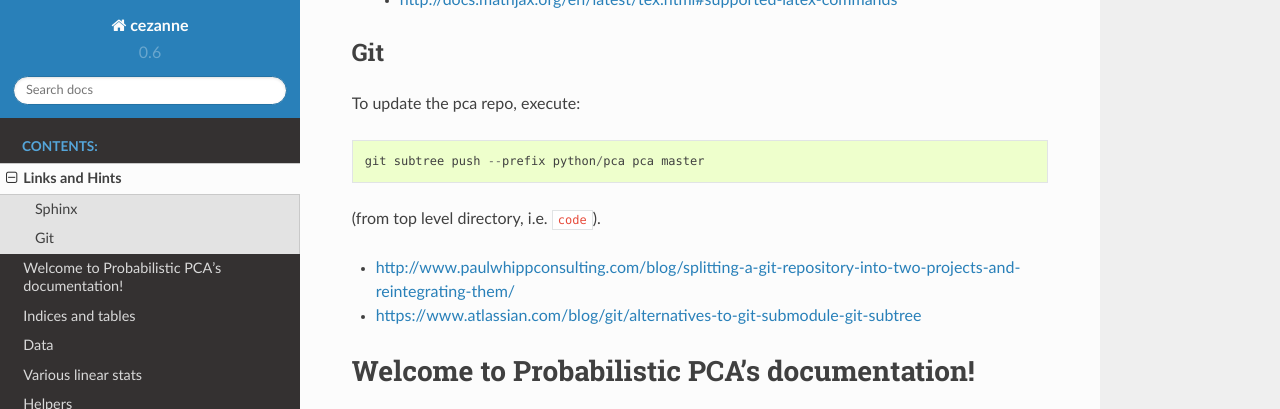
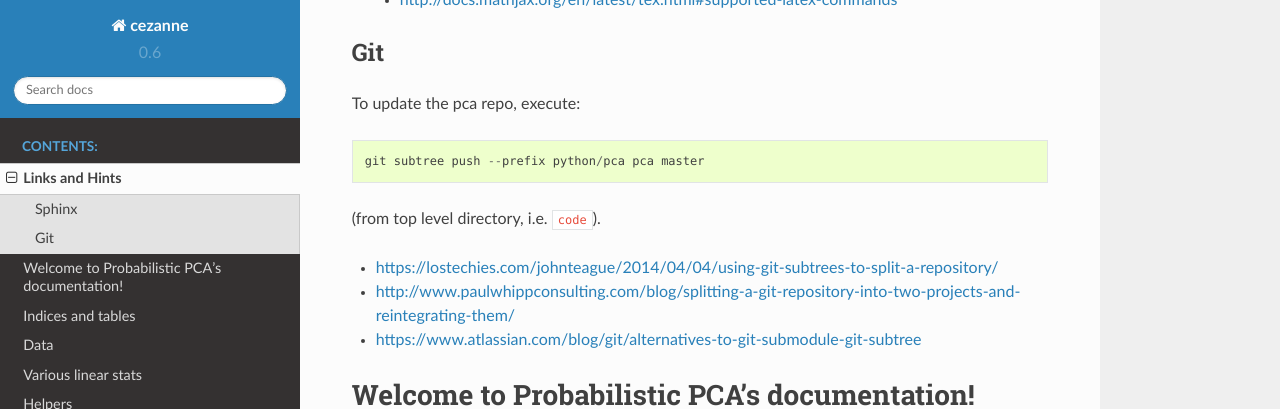
Before and after one commit to betaplane/cezanne, a Sphinx documentation site: the page built from docs/python.rst, in a window 1280 px wide and 900 px high, scrolled down 355 px, cut to the strip 0-409 px from the top of the window. Built offline with Sphinx 7.4.7 and the Read the Docs theme 2.0.0, drawn with Linux system fonts in a browser that asks for light colours; some of the changed lines change nothing that is shown.

```diff
--- a/docs/python.rst
+++ b/docs/python.rst
@@ -20,6 +20,7 @@
 
 (from top level directory, i.e. ``code``).
 
+* https://lostechies.com/johnteague/2014/04/04/using-git-subtrees-to-split-a-repository/
 * http://www.paulwhippconsulting.com/blog/splitting-a-git-repository-into-two-projects-and-reintegrating-them/
 * https://www.atlassian.com/blog/git/alternatives-to-git-submodule-git-subtree
 
```
Also changed, not shown: 4 other files.
